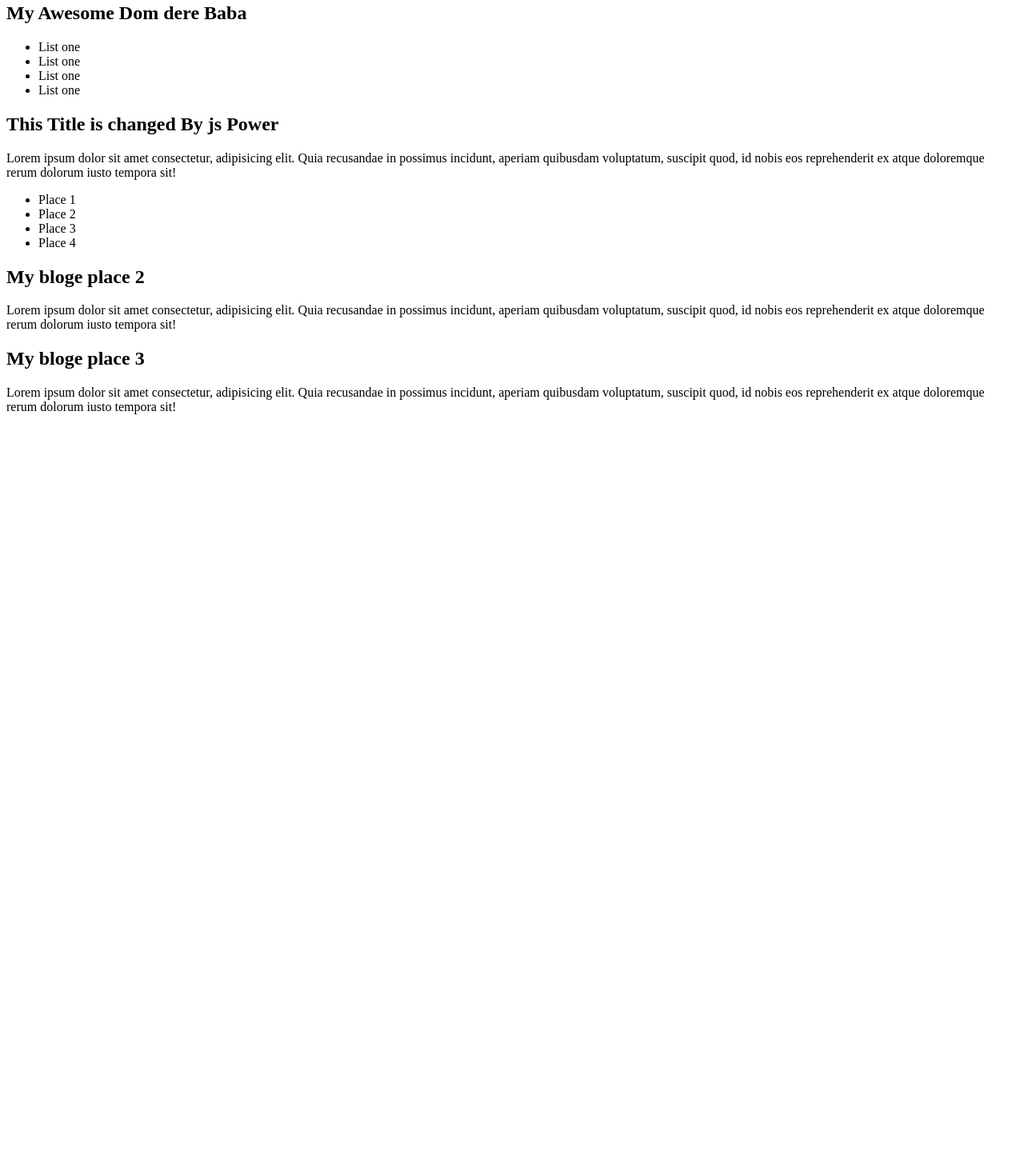
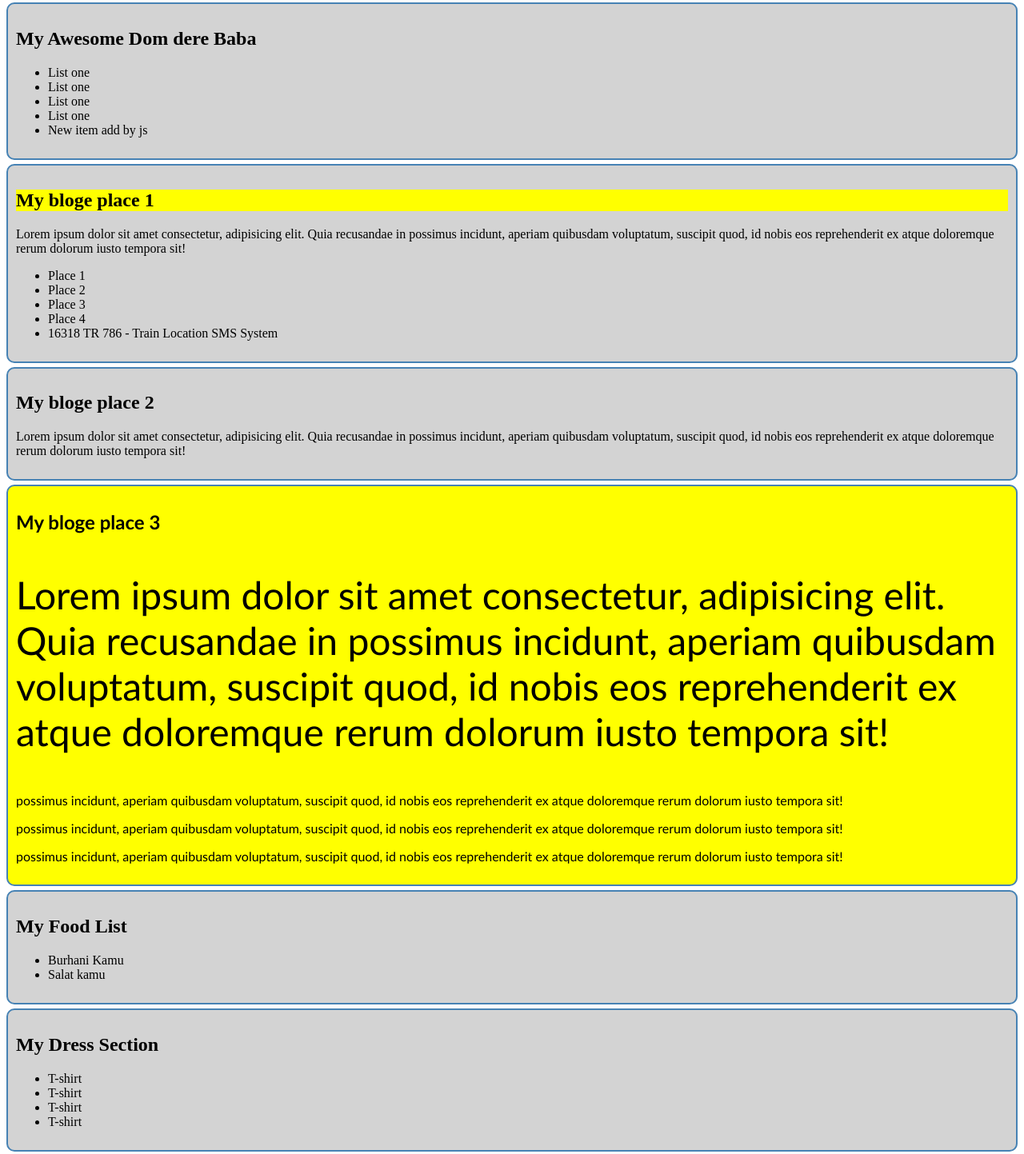
Before and after one commit to mosharofhossain1/PHeroMilestone-5, a plain HTML site: page Module-24/index.html in a window 1280 px wide. Shown: the part 77-1520 px from the top of the page at 80% size. Before the commit the page ends 800 px from the top, so only its background shows below. Drawn offline with Linux system fonts and the light colour scheme.

Commit message:
Module 24 dom traversing practice done

```diff
--- /dev/null
+++ b/Module-24/append.js
@@ -0,0 +1,43 @@
+const placeList = document.getElementById('parentList');
+const li = document.createElement('li');
+li.innerText = 'New item add by js';
+
+placeList.append(li);
+
+// class selector use kore kuno element create and append kora jai na [error debe isNot a function ]
+
+// id selecor use kore element create kora jai and append kora jai [Sundor babe kaj korbe ]
+
+// new section create by js
+const mainContainer = document.getElementById('mainContainer');
+// console.log(mainContainer)
+const section = document.createElement('section');
+const h1 = document.createElement('h1');
+h1.innerText = 'My Food List';
+
+const ul = document.createElement('ul');
+
+const li1 = document.createElement('li');
+li1.innerText = 'Burhani Kamu';
+
+const li2 = document.createElement('li');
+li2.innerText = 'Salat kamu';
+
+section.append(h1);
+section.append(ul);
+ul.append(li1);
+ul.append(li2);
+mainContainer.append(section);
+
+// set innerHTML Directly
+const sectionDress = document.createElement('section');
+sectionDress.innerHTML = `
+    <h1>My Dress Section</h1>
+    <ul>
+        <li>T-shirt</li>
+        <li>T-shirt</li>
+        <li>T-shirt</li>
+        <li>T-shirt</li>
+    </ul>
+`
+mainContainer.appendChild(sectionDress);
--- a/Module-24/first.js
+++ b/Module-24/first.js
@@ -14,3 +14,48 @@
  * 5. querySelector() -> NodeList return kore [element er first element select kora hoy] - [for of loop use kora jai na] []
 
  * * */
+
+// getAttribute();
+// setAttribute();
+// classList();
+// clasList.add()
+// classList.remove()
+
+const index = document.getElementsByClassName('important_places')[0];
+// console.log(index)
+const indexInnerHtml = document.getElementsByClassName('important_places')[0].innerHTML;
+// console.log(indexInnerHtml);
+const indexInnerText = document.getElementsByClassName('important_places')[0].indexInnerText = 'Hey You Whats up!';
+// console.log(indexInnerText);
+
+// css style apply by js
+
+const sections = document.querySelectorAll('section');
+for (const section of sections) {
+    section.style.border = '2px solid steelblue';
+    section.style.marginBottom = '5px';
+    section.style.borderRadius = '10px';
+    section.style.padding = '10px';
+    section.style.backgroundColor = 'lightgray'
+}
+
+const lastSection = document.getElementById('lastSection');
+lastSection.style.backgroundColor = 'yellow';
+lastSection.classList.add('font');
+lastSection.classList.remove('fontSize')
+
+
+// Selecting Nodes
+/* **
+    * 1. ChildNodes -> getElementById Deya sudu kaj kore []
+    * 2. firstChild -> getElementById Deya sudu kaj kore []
+    * 3. lastChild -> getElementById Deya sudu kaj kore []
+    * 4. nextSibling -> getElementById Deya sudu kaj kore []
+    * 5. parentNode -> getElementById Deya sudu kaj kore []
+    * 6. parentElement  -> getElementById Deya sudu kaj kore []
+    * 7. previousSibling -> getElementById Deya sudu kaj kore []
+    * 8. textContent()
+    * 9. apendChild()  -> getElementById Deya sudu kaj kore []
+    * 10.removeChild()
+    * 11. createElement() -> getElementById Deya sudu kaj kore []
+** */
--- a/Module-24/index.html
+++ b/Module-24/index.html
@@ -5,23 +5,32 @@
     <meta charset="UTF-8">
     <meta name="viewport" content="width=device-width, initial-scale=1.0">
     <title>Tour of DOM </title>
+    <style>
+        .font {
+            font-family: 'Gill Sans', 'Gill Sans MT', Calibri, 'Trebuchet MS', sans-serif;
+        }
+
+        .fontSize {
+            font-size: 3rem;
+        }
+    </style>
 </head>
 
 <body>
     <header>
         <h1>Wellcom To My Dom </h1>
     </header>
-    <main>
-        <section>
+    <main id="mainContainer">
+        <section id="firstSection">
             <h1>My Awesome Dom dere Baba</h1>
-            <ul>
+            <ul id="parentList">
                 <li>List one</li>
                 <li>List one</li>
                 <li>List one</li>
                 <li>List one</li>
             </ul>
         </section>
-        <section class="place_container">
+        <section class="place_container" id="placeContainer">
             <h1 id="place-1">My bloge place 1</h1>
             <p>Lorem ipsum dolor sit amet consectetur, adipisicing elit. Quia recusandae in possimus incidunt, aperiam
                 quibusdam voluptatum, suscipit quod, id nobis eos reprehenderit ex atque doloremque rerum dolorum iusto
@@ -31,6 +40,7 @@
                 <li class="important_places">Place 2</li>
                 <li class="important_places">Place 3</li>
                 <li>Place 4</li>
+                <li>16318 TR 786 - Train Location SMS System</li>
             </ul>
         </section>
         <section>
@@ -39,14 +49,24 @@
                 quibusdam voluptatum, suscipit quod, id nobis eos reprehenderit ex atque doloremque rerum dolorum iusto
                 tempora sit!</p>
         </section>
-        <section>
+        <section id="lastSection">
             <h1>My bloge place 3</h1>
-            <p>Lorem ipsum dolor sit amet consectetur, adipisicing elit. Quia recusandae in possimus incidunt, aperiam
+            <p class="fontSize">Lorem ipsum dolor sit amet consectetur, adipisicing elit. Quia recusandae in
+                possimus incidunt, aperiam
                 quibusdam voluptatum, suscipit quod, id nobis eos reprehenderit ex atque doloremque rerum dolorum iusto
                 tempora sit!</p>
+            possimus incidunt, aperiam
+            quibusdam voluptatum, suscipit quod, id nobis eos reprehenderit ex atque doloremque rerum dolorum iusto
+            tempora sit!</p>
+            possimus incidunt, aperiam
+            quibusdam voluptatum, suscipit quod, id nobis eos reprehenderit ex atque doloremque rerum dolorum iusto
+            tempora sit!</p>
+            possimus incidunt, aperiam
+            quibusdam voluptatum, suscipit quod, id nobis eos reprehenderit ex atque doloremque rerum dolorum iusto
+            tempora sit!</p>
         </section>
     </main>
-    <script src="first.js"></script>
+
     <script>
         // console.log('adding js inside the html file');
 
@@ -65,14 +85,12 @@
             // console.log(h1.innerText)
         }
 
-        //2. getElementById() - loop kora jai na
+        //2. getElementById() - loop kora jai na [css style use kora jai]
         const placeTitle = document.getElementById('place-1');
-        placeTitle.innerText = 'This Title is changed By js Power';
-        console.log(placeTitle)
+        // placeTitle.innerText = 'This Title is changed By js Power';
+        // console.log(placeTitle)
         // console.log(places);
-        /* for (const place of places) {
-            console.log(place)
-        } */
+        placeTitle.style.backgroundColor = 'yellow'
 
         //3. getElementsByClassName() -> for of loop kora jai
         const places = document.getElementsByClassName('important_places');
@@ -94,11 +112,14 @@
         // 5. querySelector(); - list er first element select kora jai ata deya
         const firstLi = document.querySelector('.place_container li');
         // console.log(firstLi);
-        for (const li of firstLi) {
-            console.log(li)
-        }
+        // for (const li of firstLi) {
+        //     console.log(li)
+        // }
+
 
     </script>
+    <script src="append.js"></script>
+    <script src="first.js"></script>
 </body>
 
 </html>
```
